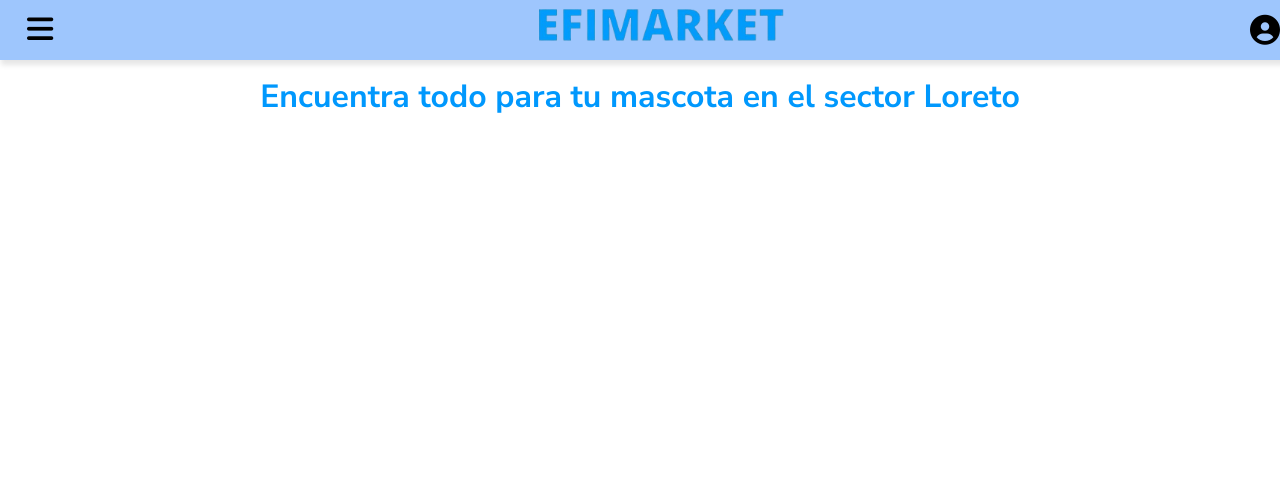
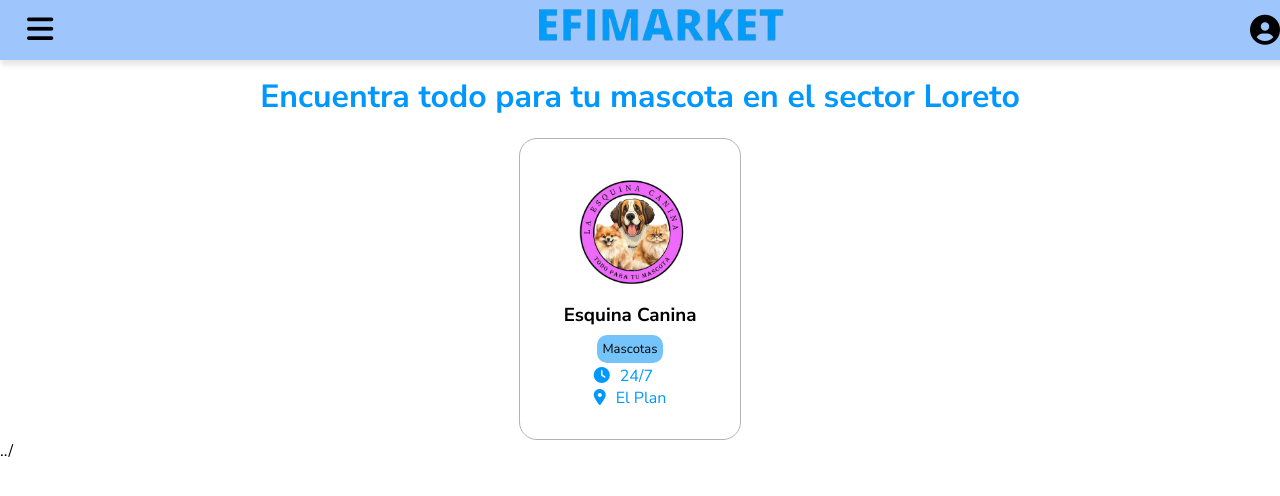
Before and after one commit to xngxllw/Efimarket, a PHP site: page /categorias/mascotas.php in a window 1280 px wide. Shown: the top 496 px of the page. Run offline with PHP 8.4, Linux system fonts and the light colour scheme; some libraries are stand-ins or nearby versions.

Commit message:
Agrego tienda de mascotas esquina canina

```diff
--- a/Vista/categorias/mascotas.php
+++ b/Vista/categorias/mascotas.php
@@ -40,6 +40,19 @@
     <header>
         <h1>Encuentra todo para tu mascota en el sector Loreto</h1>
     </header>
+    <div class="contenedor-negocios">
+        <div class="cont-negocios">
+            <a href="#" class="negocio">
+                <img src="img/esquinacanina.jpeg" alt="">
+                <h3 class="nombreNegocio">Esquina Canina</h3>
+                <div class="categoriaNegocio">Mascotas</div>
+                <div class="info-negocio">
+                    <div class="horario"><i class="fa-solid fa-clock"></i><span>24/7</span></div>
+                    <div class="ubicacion"><i class="fa-solid fa-location-dot"></i><span>El Plan</span></div>
+                </div>
+            </a>
+        </div>
+    </div>../
     <div class="hamburger-dropdown-menu hide" id="hamburgerDropdownMenu">
         <div class="menu-header">
             <img src="../images/carrito.png" alt="Logo" class="menu-logo" onclick="closeMenu()"> <!-- Imagen con evento de clic -->
```
Also changed, not shown: Vista/categorias/img/esquinacanina.jpeg (added).
